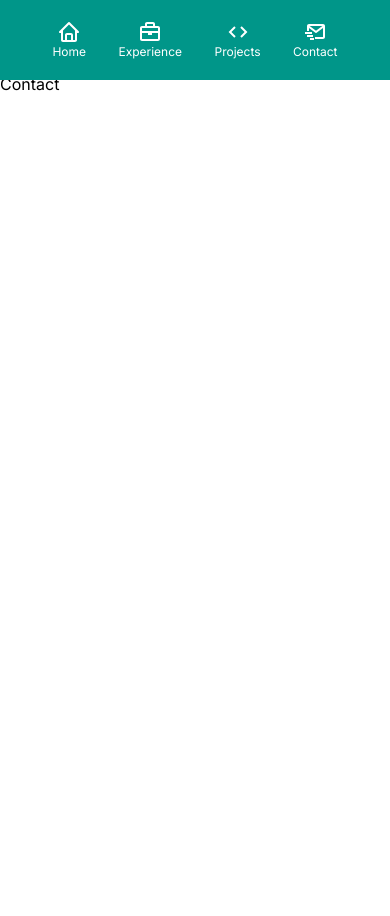
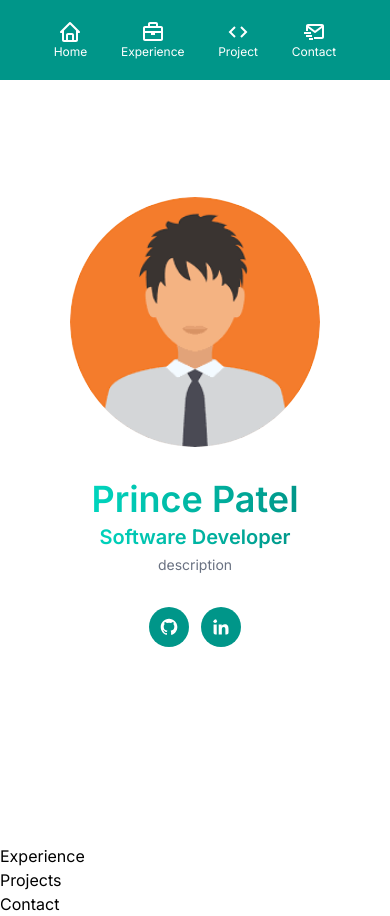
Before and after one commit to Prince2412k2/Portfolio, a React (Vite) app: page / in a window 390 px wide. Before the commit the page ends 844 px from the top, so only its background shows below. Built offline with nearby package versions, Linux system fonts and the light colour scheme.

Commit message:
feat: Home component done

```diff
--- a/src/components/HeaderLeft.tsx
+++ b/src/components/HeaderLeft.tsx
@@ -1,41 +1,43 @@
 import { BiRightArrowAlt, BiHome, BiBriefcase, BiMailSend, BiCode } from "react-icons/bi"
 import "../index.css"
-type Props = {}
+import type { IconType } from "react-icons"
 
-const HeaderLeft = (props: Props) => {
-  const headers: Array<string> = ["home", "experience", "project", "contact"];
+
+const capitalize = (str: string): string => {
+  if (!str) return "";
+  return str.charAt(0).toUpperCase() + str.slice(1);
+};
+
+
+
+const HeaderLeft = () => {
+  const headers: Record<string, IconType> = {
+    home: BiHome,
+    experience: BiBriefcase,
+    project: BiCode,
+    contact: BiMailSend,
+  };
   return (
     <div className="md:flex-[1]">
       <div className="min-h-screen top-0 hidden md:sticky md:flex items-center justify-center bg-teal-600 text-white">
         <ul className="flex flex-col gap-10">
-          {headers.map((item) => (
+          {Object.entries(headers).map(([item, _]) => (
             <li key={item} className="flex items-center justify-start cursor-pointer font-medium transition-all duration-200 group sm:text:lg md:text-xl xl:text-3x1">
-              <BiRightArrowAlt className="text-4xl -translate-x-5 opacity-0 tranform transition-all duration-200 group-hover:opacity-100 group-hover:opacity-0" />
-              <a href={`#${item}`} className='transition-all duration-200' >{item}</a>
+              <BiRightArrowAlt className="text-4xl -translate-x-5 opacity-0 tranform transition-all duration-200 group-hover:opacity-100 " /> {/*group-hover:opacity-0 */}
+              <a href={`#${item}`} className='transition-all duration-200 hover:font-bold '>{capitalize(item)}</a>
             </li>
           ))}
         </ul>
       </div>
       {/* for mobile view */}
       <div className="fixed left-0 right-0 top-0 flex justify-evenly bg-teal-600 p-5 text-white md:hidden">
-        <a href="#home" className="flex flex-col items-center justify-center">
-          <BiHome className="text-2xl" />
-          <span className="text-xs">Home</span>
-        </a>
-        <a href="#experience" className="flex flex-col items-center justify-center">
-          <BiBriefcase className="text-2xl" />
-          <span className="text-xs">Experience</span>
-        </a>
-        <a href="#projects" className="flex flex-col items-center justify-center">
-          <BiCode className="text-2xl" />
-          <span className="text-xs">Projects</span>
-        </a>
-        <a href="#contact" className="flex flex-col items-center justify-center">
-          <BiMailSend className="text-2xl" />
-          <span className="text-xs">Contact</span>
-        </a>
+        {Object.entries(headers).map(([item, Icon]) => (
+          <a href={`#${item}`} className="flex flex-col items-center justify-center" >
+            <Icon className="text-2xl" />
+            <span className="text-xs">{capitalize(item)}</span>
+          </a>))}
       </div>
-    </div>
+    </div >
   )
 }
 
--- a/src/components/Home.tsx
+++ b/src/components/Home.tsx
@@ -1,9 +1,37 @@
+import { BiLogoGithub, BiLogoLinkedin } from "react-icons/bi"
+import image from "../../public/user.png"
+import type { IconType } from "react-icons"
 
-type Props = {}
 
-const Home = (props: Props) => {
+const Home = () => {
+  const name: string = "Prince Patel"
+  const role: string = "Software Developer"
+  const description: string = "description"
+  const Links: Record<string, IconType> = {
+    "https://github.com/Prince2412k2": BiLogoGithub,
+    "https://www.linkedin.com/in/prince2412k2": BiLogoLinkedin,
+  };
   return (
-    <div>Home</div>
+    <div id="home" className="flex min-h-screen w-full items-center justify-center">
+      <div className="flex flex-col items-center justify-center gap-8 p-5 text-center">
+        <img src={image} alt="user" className="w-[250px] sm:w-[300px] rounded-full" />
+        <div className="space-y-1 sm:space-y-3">
+          <h1 className="bg-gradient-to-r from-teal-400 to-teal-600 bg-clip-text text-4xl font-semibold text-transparent md:text-5x1 lg:text-6xl">{name}</h1>
+          <h3 className="bg-gradient-to-r from-teal-400 to-teal-600 bg-clip-text text-xl font-semibold text-transparent md:text-2x1 lg:text-3xl">{role}</h3>
+          <p className="max-w-[500] text-sm text-gray-500">{description}</p>
+        </div>
+        <div className="flex gap-3">
+
+          {Object.entries(Links).map(([link, Icon]) => (
+            <a href={link} target="_blank" rel="noopener noreferrer" className="flex flex-col items-center justify-center" >
+              <Icon className="h-10 w-10
+            cursor-pointer rounded-full border-2 border-transparent bg-teal-600 p-2 text-white transition-all duration-200
+            hover:scale-110 hover:border-teal-600 hover:bg-white hover:text-teal-600 md:h-12 md:w-12"/>
+            </a>
+          ))}
+        </div>
+      </div>
+    </div>
   )
 }
 
```
